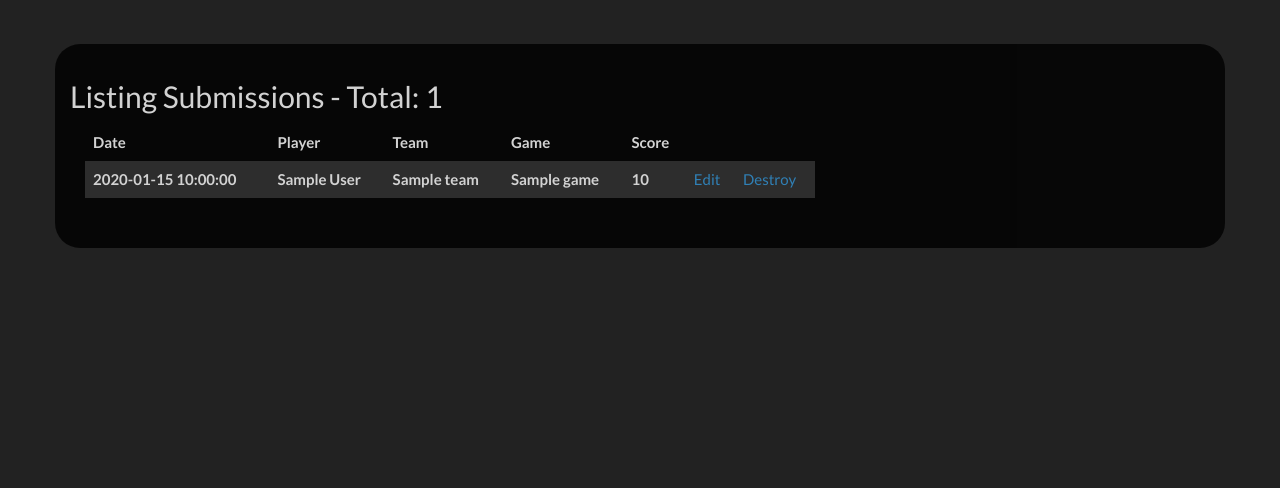
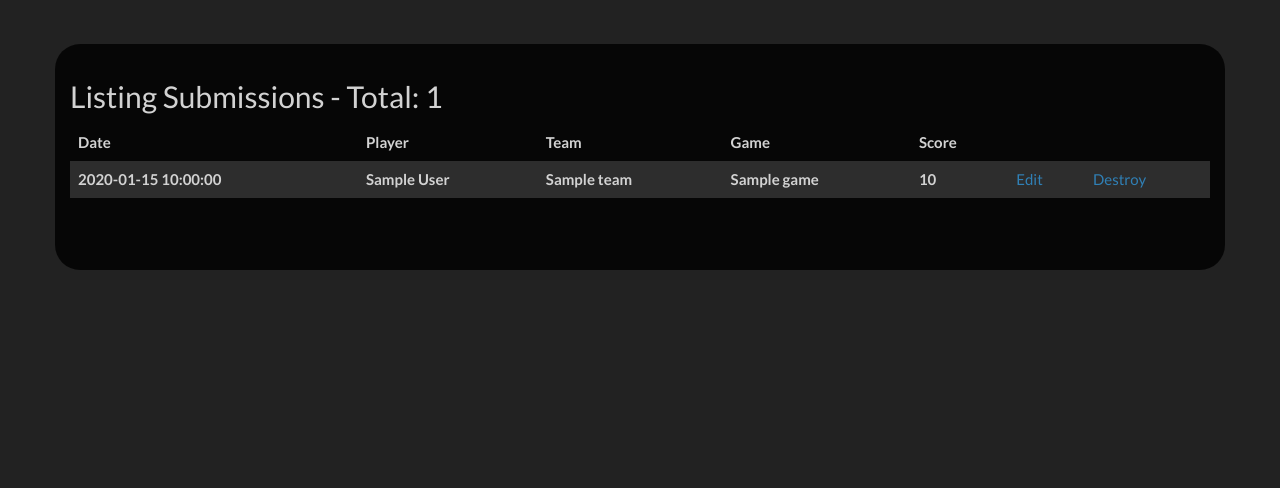
Before and after one commit to AlexGunslinger/retrovg-contest, a Rails app: page /submissionsonlywolf in a window 1280 px wide. Shown: the part 60-548 px from the top of the page. Run offline with Rails 7, Linux system fonts and the light colour scheme; tables that the repository leaves empty hold one stand-in row (values such as "Sample post"); style sheets or scripts are compiled from the project's sources; some libraries are stand-ins or nearby versions.

```diff
--- a/app/views/submissions/index.html.erb
+++ b/app/views/submissions/index.html.erb
@@ -2,7 +2,7 @@
 
 <h1>Listing Submissions - Total: <%= @submissions.size %></h1>
 
-<div class="col-lg-8 scoreboard">
+<div class="col-lg-15 scoreboard">
   <table class="table table-striped table-hover main-scoreboard">
     <thead>
       <tr>
```
Also changed, not shown: app/views/users/index.html.erb (+3 -4 lines).
